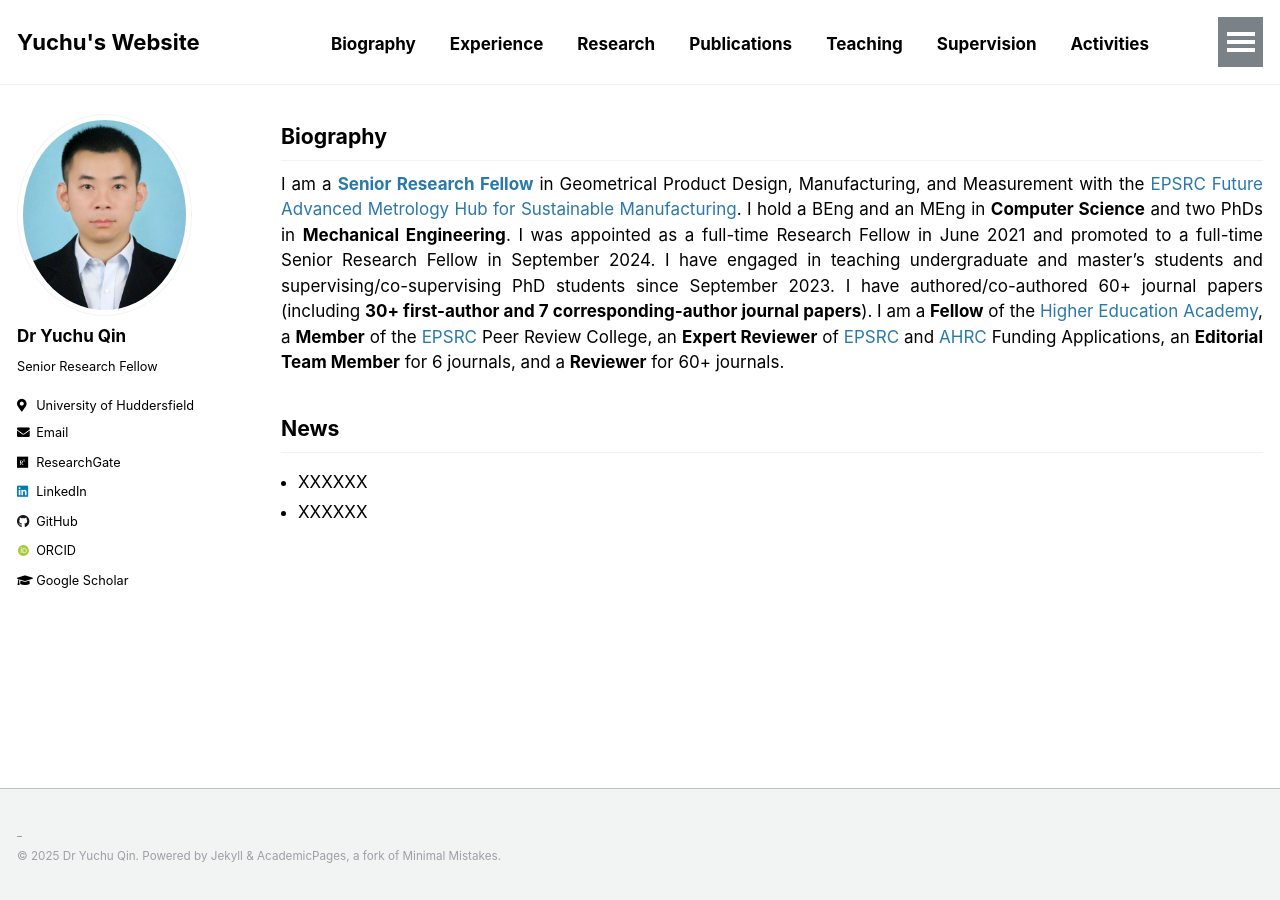
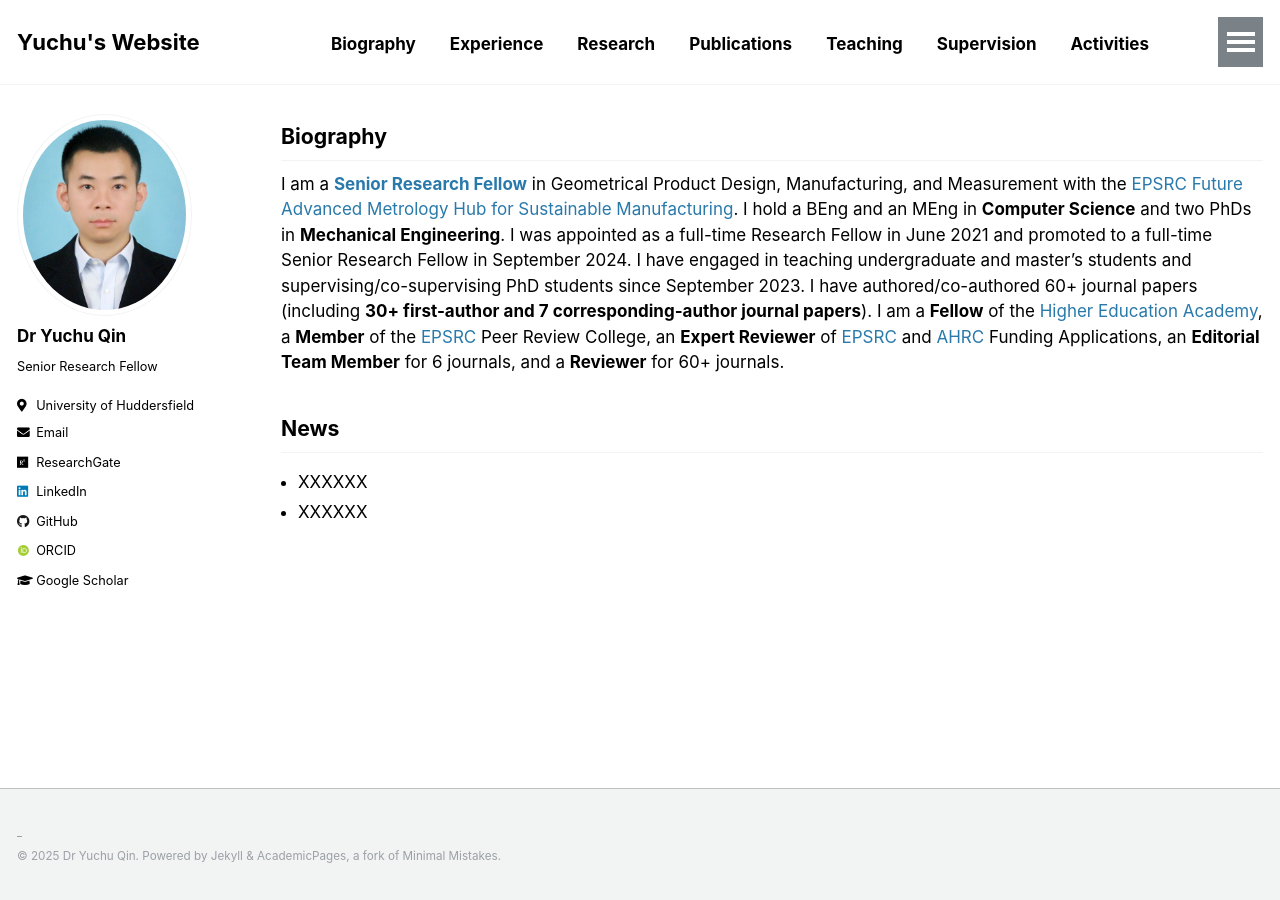
Before and after one commit to yuchu-qin/yuchu-qin.github.io, a Jekyll site: the page built from _pages/index.md, in a window 1280 px wide. Built offline with Jekyll 4.4.1, drawn with Linux system fonts in a browser that asks for light colours; some web fonts are replaced; our own code applies the rules of GitHub Pages for plain Markdown files.

Commit message:
Update _page.scss

```diff
--- a/_sass/_page.scss
+++ b/_sass/_page.scss
@@ -53,7 +53,7 @@
 
 .page__content {
 
-  text-align: justify;
+  text-align: left;
 
   ul {
     padding-left: 1em;
@@ -199,7 +199,7 @@
   font-family: $caption-font-family;
   font-size: $type-size-7;
   background: #000;
-  text-align: right;
+  text-align: left;
   z-index: 5;
   opacity: 0.5;
   border-radius: $border-radius 0 $border-radius 0;
```
